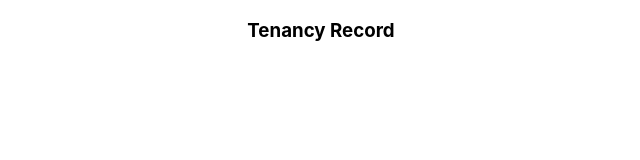
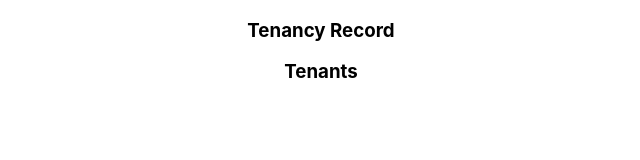
Before and after one commit to Rowanne-H/tenancy-management-fe, a React (Create React App) app: page / in a window 1280 px wide. Shown: the top 160 px of the page, without its empty margins (319-959 px from the left). Built offline with nearby package versions, Linux system fonts and the light colour scheme.

Commit message:
create Tenants component

```diff
--- a/src/App.js
+++ b/src/App.js
@@ -1,11 +1,16 @@
 import Home from './Home';
+import Tenants from './Tenants';
 import './App.css';
 
 
 function App() {
+  const tenants =[{
+    id: 1, ref: "123John", fname: "John", lname: "Ou", address: "123 gogo", mobile: "0403123456", email:"1@gmail.com", note:""
+  }]
   return (
     <div className="App">
       <Home />
+      <Tenants  />
     </div>
   );
 }
--- /dev/null
+++ b/src/Tenants.js
@@ -0,0 +1,11 @@
+import React from 'react';
+
+
+function Tenants({ tenants }) {
+    if (tenants === []) return <h3>Loading...</h3>
+    return (
+        <h3>Tenants</h3>
+    )
+}
+
+export default Tenants;
```
